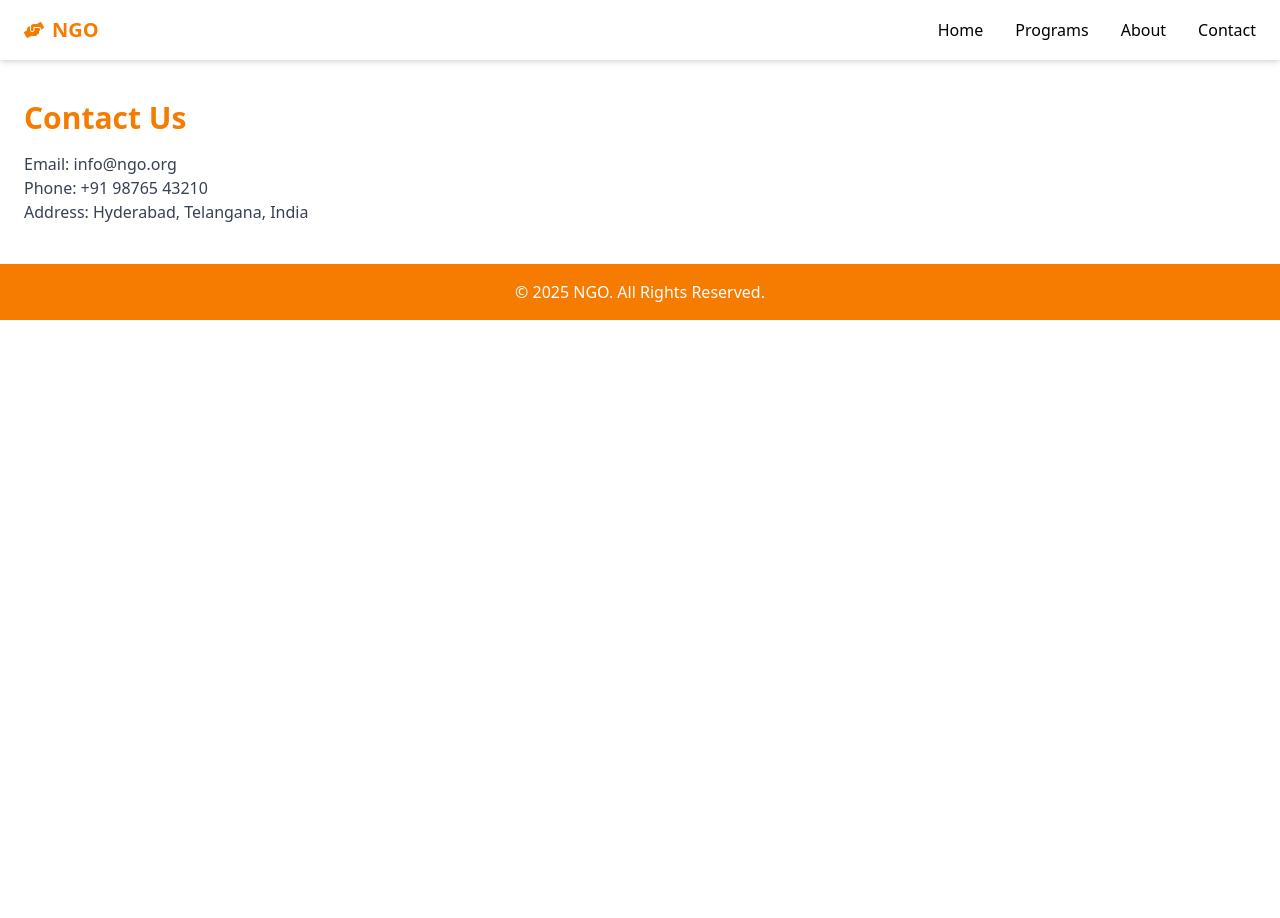
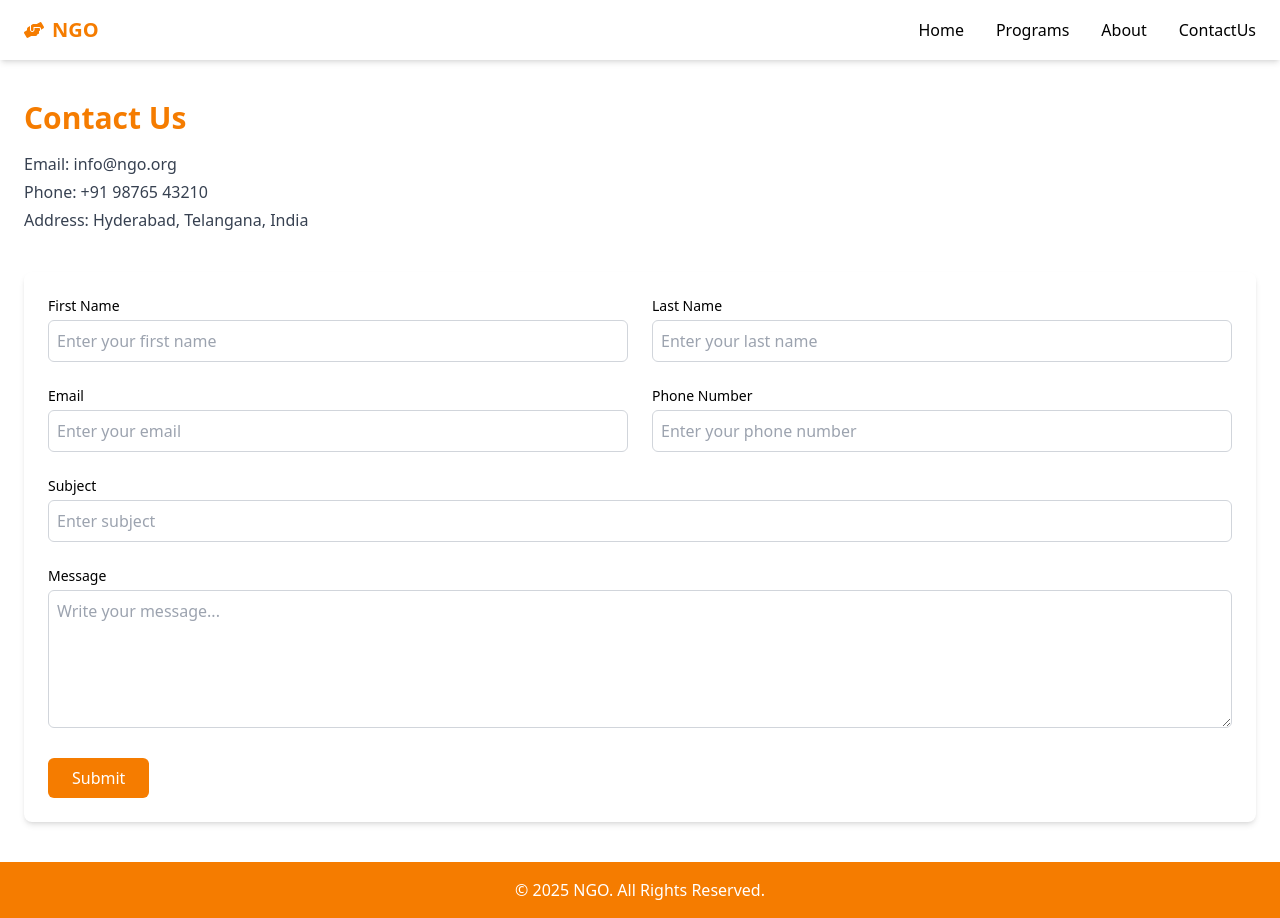
Before and after one commit to Siriivalli/teachfoundation, a React (Create React App) app: page /contact in a window 1280 px wide. Before the commit the page ends 800 px from the top, so only its background shows below. Built offline with nearby package versions, Linux system fonts and the light colour scheme.

Commit message:
contact us page

```diff
--- a/src/components/Navbar.jsx
+++ b/src/components/Navbar.jsx
@@ -20,7 +20,7 @@ export default function Navbar() {
         <li><Link to="/">Home</Link></li>
         <li><Link to="/programs">Programs</Link></li>
         <li><Link to="/about">About</Link></li>
-        <li><Link to="/contact">Contact</Link></li>
+        <li><Link to="/contact">ContactUs</Link></li>
 
 
       </ul>
--- a/src/pages/Contact.jsx
+++ b/src/pages/Contact.jsx
@@ -3,11 +3,88 @@ export default function Contact() {
     <div className="container mx-auto px-6 mt-10">
       <h1 className="text-3xl font-bold text-primary">Contact Us</h1>
 
-      <div className="mt-4 text-gray-700">
+      {/* Contact Info */}
+      <div className="mt-4 text-gray-700 space-y-1">
         <p>Email: info@ngo.org</p>
         <p>Phone: +91 98765 43210</p>
         <p>Address: Hyderabad, Telangana, India</p>
       </div>
+
+      {/* Contact Form */}
+      <div className="mt-10 bg-white shadow-md rounded-lg p-6">
+        <form className="grid grid-cols-1 md:grid-cols-2 gap-6">
+
+          {/* First Name */}
+          <div>
+            <label className="block text-sm font-medium mb-1">First Name</label>
+            <input
+              type="text"
+              className="w-full border border-gray-300 rounded-md p-2 focus:ring-primary focus:border-primary"
+              placeholder="Enter your first name"
+            />
+          </div>
+
+          {/* Last Name */}
+          <div>
+            <label className="block text-sm font-medium mb-1">Last Name</label>
+            <input
+              type="text"
+              className="w-full border border-gray-300 rounded-md p-2 focus:ring-primary focus:border-primary"
+              placeholder="Enter your last name"
+            />
+          </div>
+
+          {/* Email */}
+          <div>
+            <label className="block text-sm font-medium mb-1">Email</label>
+            <input
+              type="email"
+              className="w-full border border-gray-300 rounded-md p-2 focus:ring-primary focus:border-primary"
+              placeholder="Enter your email"
+            />
+          </div>
+
+          {/* Phone */}
+          <div>
+            <label className="block text-sm font-medium mb-1">Phone Number</label>
+            <input
+              type="text"
+              className="w-full border border-gray-300 rounded-md p-2 focus:ring-primary focus:border-primary"
+              placeholder="Enter your phone number"
+            />
+          </div>
+
+          {/* Subject (full width on 2-row grid) */}
+          <div className="md:col-span-2">
+            <label className="block text-sm font-medium mb-1">Subject</label>
+            <input
+              type="text"
+              className="w-full border border-gray-300 rounded-md p-2 focus:ring-primary focus:border-primary"
+              placeholder="Enter subject"
+            />
+          </div>
+
+          {/* Message */}
+          <div className="md:col-span-2">
+            <label className="block text-sm font-medium mb-1">Message</label>
+            <textarea
+              rows="5"
+              className="w-full border border-gray-300 rounded-md p-2 focus:ring-primary focus:border-primary"
+              placeholder="Write your message..."
+            ></textarea>
+          </div>
+
+          {/* Submit Button */}
+          <div className="md:col-span-2">
+            <button
+              type="submit"
+              className="bg-primary text-white px-6 py-2 rounded-md hover:bg-primary/80 transition"
+            >
+              Submit
+            </button>
+          </div>
+        </form>
+      </div>
     </div>
   );
 }
```
